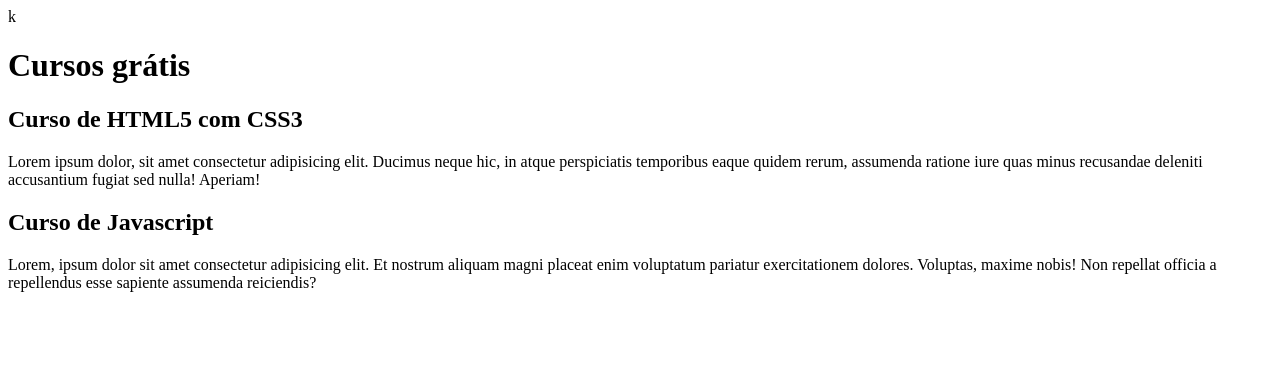
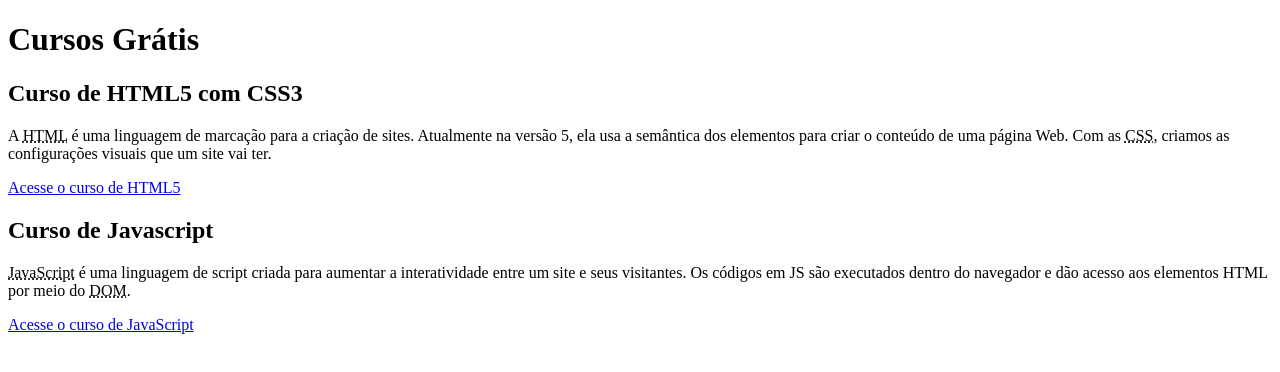
Before and after one commit to johnisonLima/Projeto-curso, a plain HTML site: page index.html in a window 1280 px wide. Drawn offline with Linux system fonts and the light colour scheme.

Commit message:
Adicionando conteúdo real

```diff
--- a/index.html
+++ b/index.html
@@ -4,27 +4,22 @@
     <meta charset="UTF-8">
     <meta name="viewport" content="width=device-width, initial-scale=1.0">
     <title>Site Curso em Vídeo</title>
-    <link rel="stylesheet" href="css/style.css">k
+    <link rel="stylesheet" href="css/style.css">
 </head>
 <body>
     <main>
         <head>
-            <h1>Cursos grátis</h1>
+            <h1>Cursos Grátis</h1>
         </head>
         <article>
             <h2>Curso de HTML5 com CSS3</h2>
-            <p>
-                Lorem ipsum dolor, sit amet consectetur adipisicing elit. Ducimus neque hic, in atque perspiciatis temporibus
-                eaque quidem rerum, assumenda ratione iure quas minus recusandae deleniti accusantium fugiat sed nulla! Aperiam!
-            </p>
+            <p>A <abbr title="HyperText Markup Language">HTML</abbr> é uma linguagem de marcação para a criação de sites. Atualmente na versão 5, ela usa a semântica dos elementos para criar o conteúdo de uma página Web. Com as <abbr title="Cascading Style Sheets">CSS</abbr>, criamos as configurações visuais que um site vai ter.</p>
+            <p><a href="curso-html.html">Acesse o curso de HTML5</a></p>
         </article>
         <article>
             <h2>Curso de Javascript</h2>
-            <p>
-                Lorem, ipsum dolor sit amet consectetur adipisicing elit. Et nostrum aliquam magni placeat enim voluptatum
-                pariatur exercitationem dolores. Voluptas, maxime nobis! Non repellat officia a repellendus esse sapiente
-                assumenda reiciendis?
-            </p>
+            <p><abbr title="JavaScript">JavaScript</abbr> é uma linguagem de script criada para aumentar a interatividade entre um site e seus visitantes. Os códigos em JS são executados dentro do navegador e dão acesso aos elementos HTML por meio do <abbr title="Document Object Model">DOM</abbr>.</p>
+            <p><a href="curso-js.html">Acesse o curso de JavaScript</a></p>
         </article>
     </main>
 </body>
```
